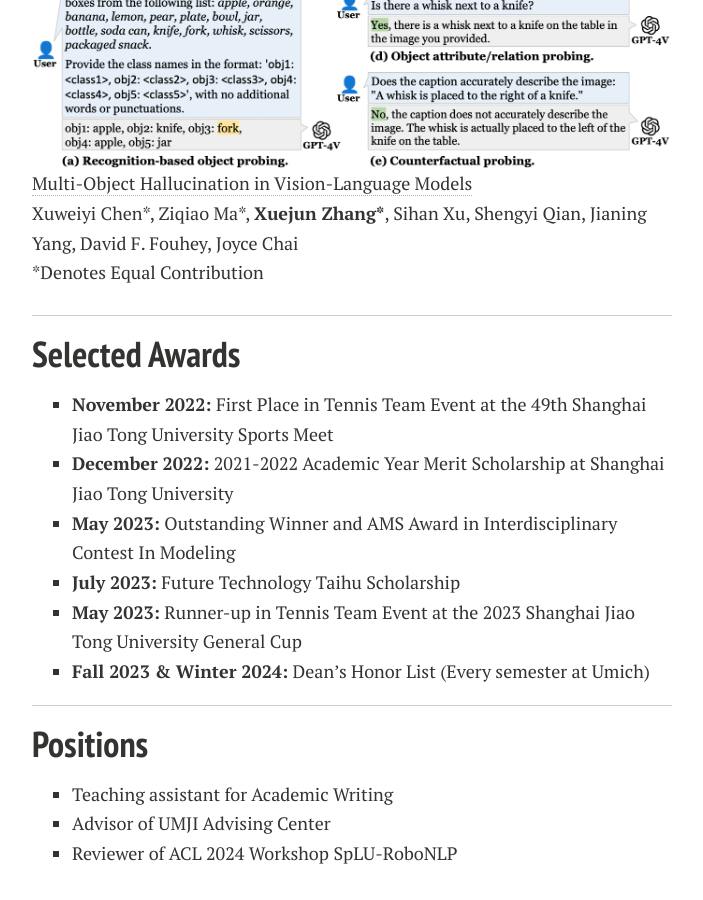
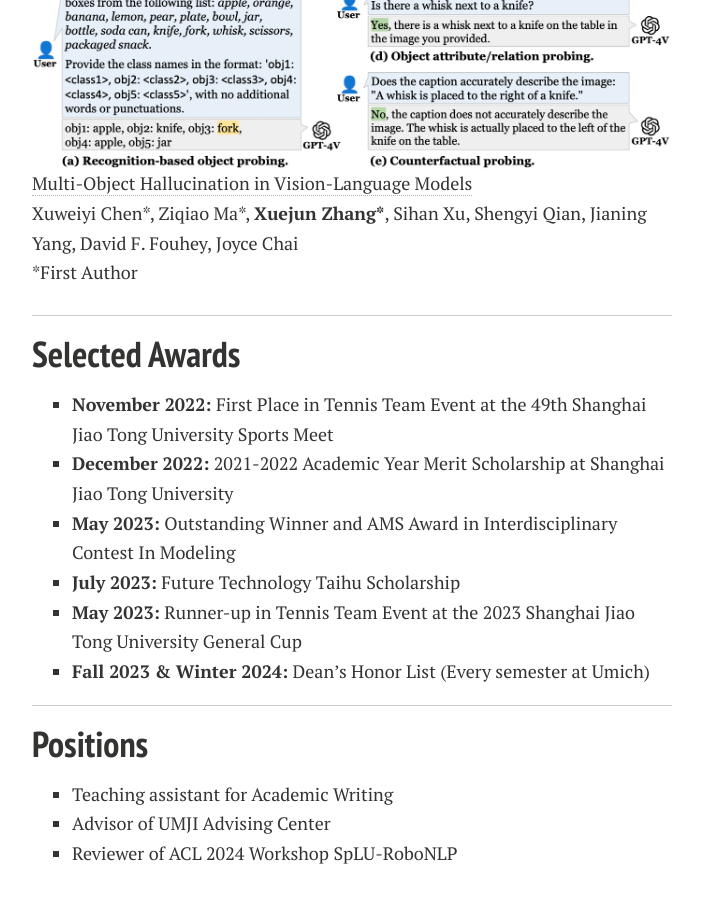
Before and after one commit to xuejunzhang2002/xuejunzhang.github.io, a Jekyll site: the page built from index.md, in a window 1280 px wide and 900 px high, scrolled down 1453 px. Shown: the whole window, without its empty margins (288-991 px from the left). Built offline with Jekyll 4.4.1, drawn with Linux system fonts in a browser that asks for light colours; nearby versions of some CDN libraries; comment, search, counter and statistics services are not loaded; a style sheet for code colours, icons or effects is not loaded; our own code applies the rules of GitHub Pages for plain Markdown files.

Commit message:
Update index.md

```diff
--- a/index.md
+++ b/index.md
@@ -46,7 +46,7 @@ I am a rising senior majoring in **Electrical and Computer Engineering** at Shan
 
 [Multi-Object Hallucination in Vision-Language Models](https://multi-object-hallucination.github.io) <br>
 Xuweiyi Chen\*, Ziqiao Ma\*, **Xuejun Zhang\***, Sihan Xu, Shengyi Qian, Jianing Yang, David F. Fouhey, Joyce Chai<br>
-*Denotes Equal Contribution
+*First Author
 <br>
 
 ---
```
